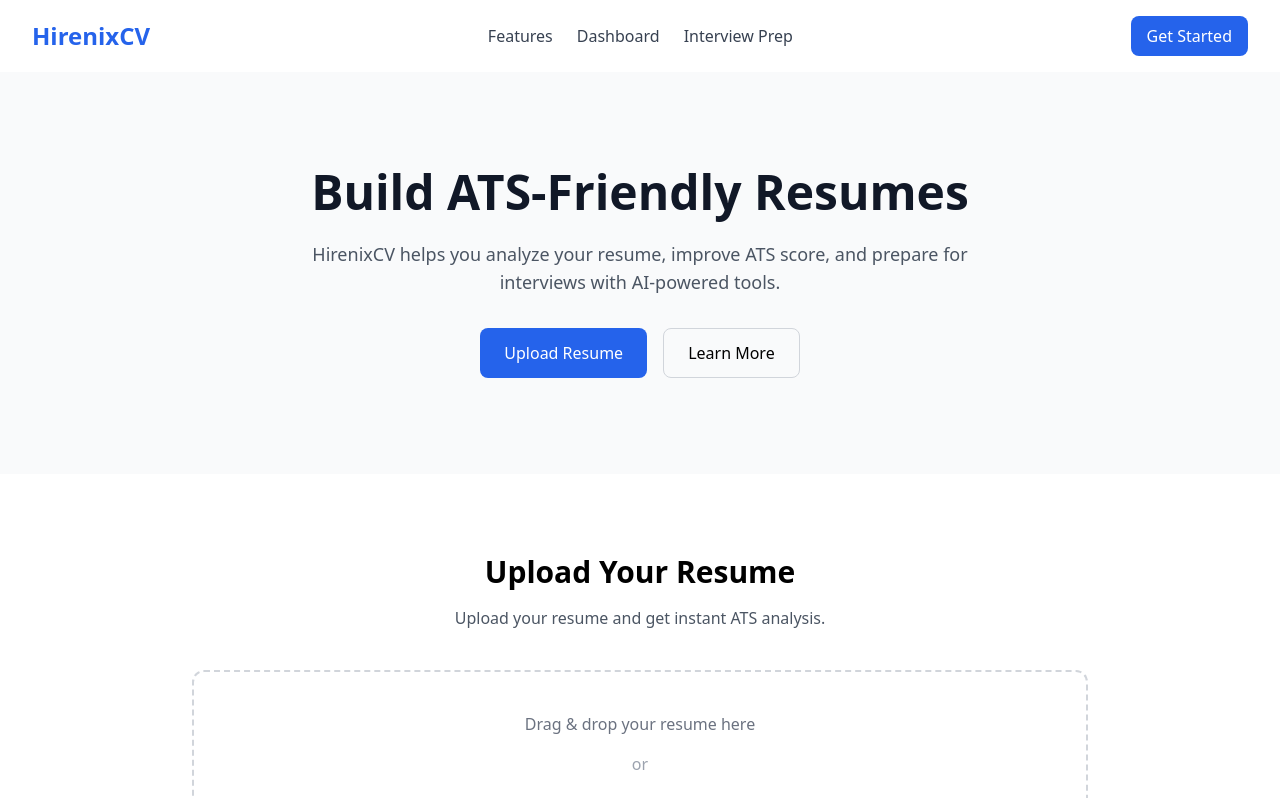
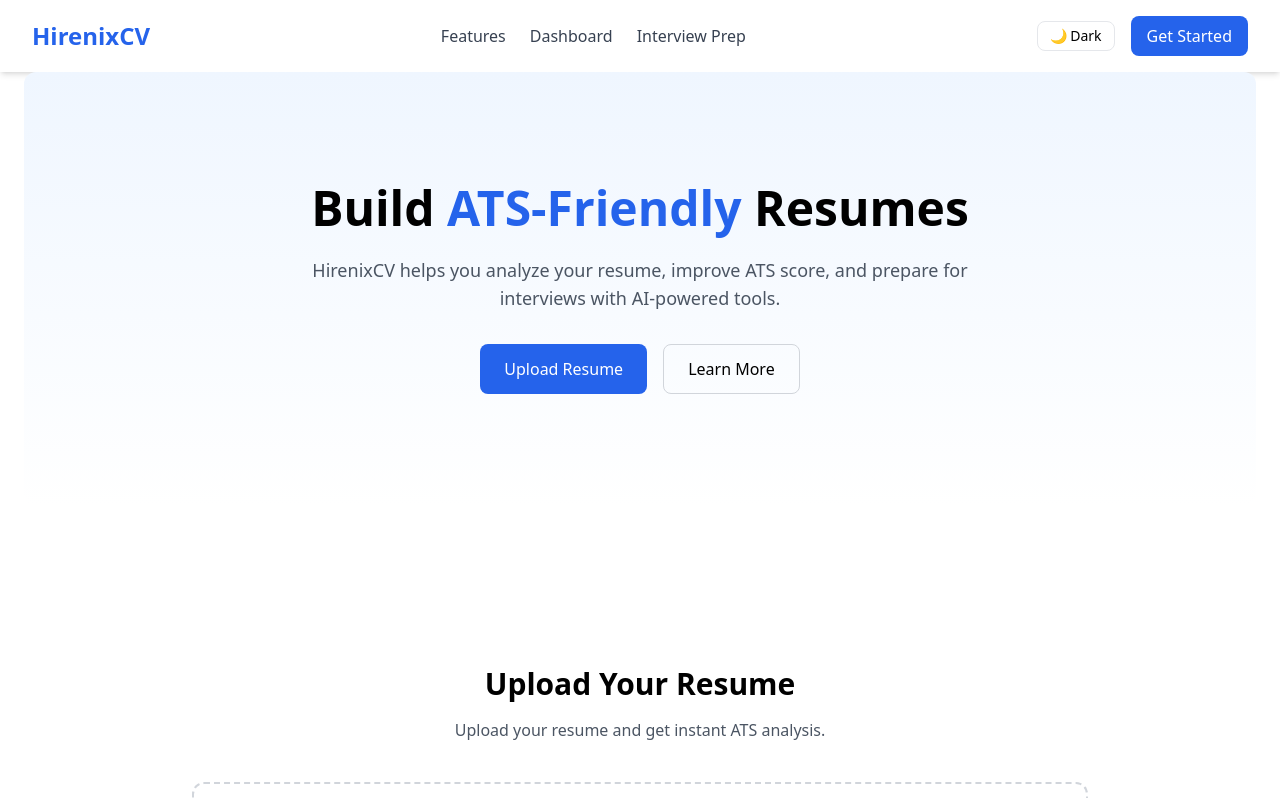
Before and after one commit to bitwise-arnesh/hirenixcv, a React (Vite) app in the folder client/: page / in a window 1280 px wide. Shown: the top 798 px of the page. Built offline with nearby package versions, Linux system fonts and the light colour scheme.

Commit message:
Added navbar, dark mode toggle and improved hero layout

```diff
--- a/client/src/App.jsx
+++ b/client/src/App.jsx
@@ -1,12 +1,18 @@
 import { BrowserRouter, Routes, Route } from "react-router-dom";
 import Home from "./pages/Home";
+import Navbar from "./components/Navbar";
 
 function App() {
   return (
     <BrowserRouter>
+
+      {/* Navbar will appear on all pages */}
+      <Navbar />
+
       <Routes>
         <Route path="/" element={<Home />} />
       </Routes>
+
     </BrowserRouter>
   );
 }
--- a/client/src/components/Hero.jsx
+++ b/client/src/components/Hero.jsx
@@ -1,17 +1,17 @@
 export default function Hero() {
   return (
-    <section className="flex flex-col items-center justify-center text-center px-6 py-24 bg-gray-50">
+    <section className="text-center py-28 bg-gradient-to-b from-blue-50 to-white rounded-xl mb-20">
 
-      <h1 className="text-5xl font-bold text-gray-900 mb-6">
-        Build ATS-Friendly Resumes
+      <h1 className="text-5xl font-bold mb-6">
+        Build <span className="text-blue-600">ATS-Friendly</span> Resumes
       </h1>
 
-      <p className="text-lg text-gray-600 max-w-2xl mb-8">
+      <p className="text-gray-600 max-w-2xl mx-auto mb-8 text-lg">
         HirenixCV helps you analyze your resume, improve ATS score,
         and prepare for interviews with AI-powered tools.
       </p>
 
-      <div className="flex gap-4">
+      <div className="flex justify-center gap-4">
         <button className="px-6 py-3 bg-blue-600 text-white rounded-lg hover:bg-blue-700">
           Upload Resume
         </button>
--- a/client/src/components/Navbar.jsx
+++ b/client/src/components/Navbar.jsx
@@ -1,6 +1,19 @@
+import { useState, useEffect } from "react";
+
 export default function Navbar() {
+
+  const [darkMode, setDarkMode] = useState(false);
+
+  useEffect(() => {
+    if (darkMode) {
+      document.documentElement.classList.add("dark");
+    } else {
+      document.documentElement.classList.remove("dark");
+    }
+  }, [darkMode]);
+
   return (
-    <nav className="flex items-center justify-between px-8 py-4 bg-white shadow-md">
+    <nav className="flex items-center justify-between px-8 py-4 bg-white dark:bg-gray-900 shadow-md">
 
       {/* Logo */}
       <h1 className="text-2xl font-bold text-blue-600">
@@ -9,21 +22,33 @@
 
       {/* Navigation Links */}
       <div className="space-x-6">
-        <a href="#" className="text-gray-700 hover:text-blue-600">
+        <a href="#" className="text-gray-700 dark:text-gray-300 hover:text-blue-600">
           Features
         </a>
-        <a href="#" className="text-gray-700 hover:text-blue-600">
+        <a href="#" className="text-gray-700 dark:text-gray-300 hover:text-blue-600">
           Dashboard
         </a>
-        <a href="#" className="text-gray-700 hover:text-blue-600">
+        <a href="#" className="text-gray-700 dark:text-gray-300 hover:text-blue-600">
           Interview Prep
         </a>
       </div>
 
-      {/* Button */}
-      <button className="px-4 py-2 text-white bg-blue-600 rounded-lg hover:bg-blue-700">
-        Get Started
-      </button>
+      <div className="flex items-center gap-4">
+
+        {/* DARK MODE BUTTON */}
+        <button
+          onClick={() => setDarkMode(!darkMode)}
+          className="px-3 py-1 border rounded-lg text-sm"
+        >
+          {darkMode ? "☀️ Light" : "🌙 Dark"}
+        </button>
+
+        {/* Get Started */}
+        <button className="px-4 py-2 text-white bg-blue-600 rounded-lg hover:bg-blue-700">
+          Get Started
+        </button>
+
+      </div>
 
     </nav>
   );
--- a/client/src/pages/Home.jsx
+++ b/client/src/pages/Home.jsx
@@ -1,17 +1,17 @@
-import Navbar from "../components/Navbar";
-import Hero from "../components/Hero";
-import ResumeUpload from "../components/ResumeUpload";
-import Features from "../components/Features";
-import ATSPreview from "../components/ATSPreview";
+import Hero from "../components/Hero"
+import ResumeUpload from "../components/ResumeUpload"
+import Features from "../components/Features"
+import ATSPreview from "../components/ATSPreview"
 
-export default function Home() {
+function Home() {
   return (
-    <div>
-      <Navbar />
+    <div className="max-w-7xl mx-auto px-6">
       <Hero />
       <ResumeUpload />
       <Features />
       <ATSPreview />
     </div>
-  );
+  )
 }
+
+export default Home
--- a/client/tailwind.config.js
+++ b/client/tailwind.config.js
@@ -1,8 +1,8 @@
-/** @type {import('tailwindcss').Config} */
 export default {
+  darkMode: "class",
   content: [
     "./index.html",
-    "./src/**/*.{js,jsx,ts,tsx}",
+    "./src/**/*.{js,jsx}",
   ],
   theme: {
     extend: {},
```
